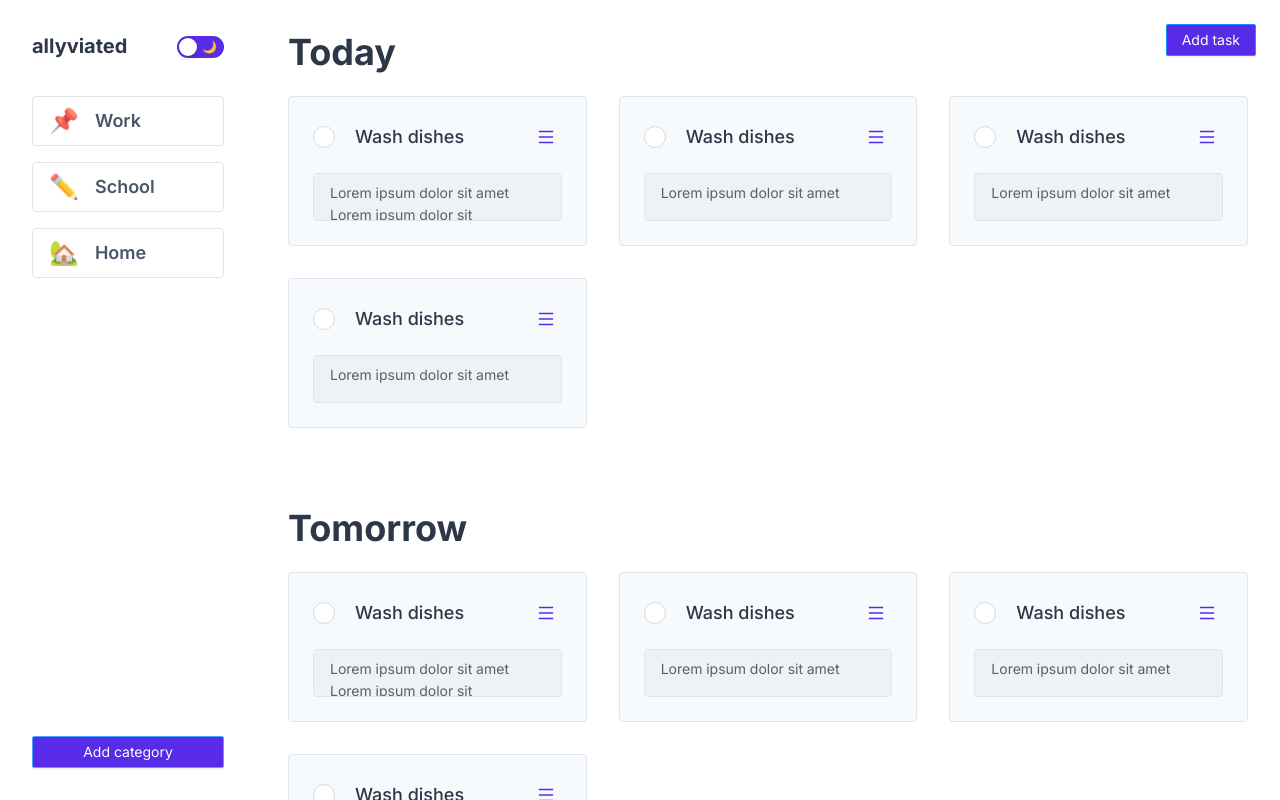
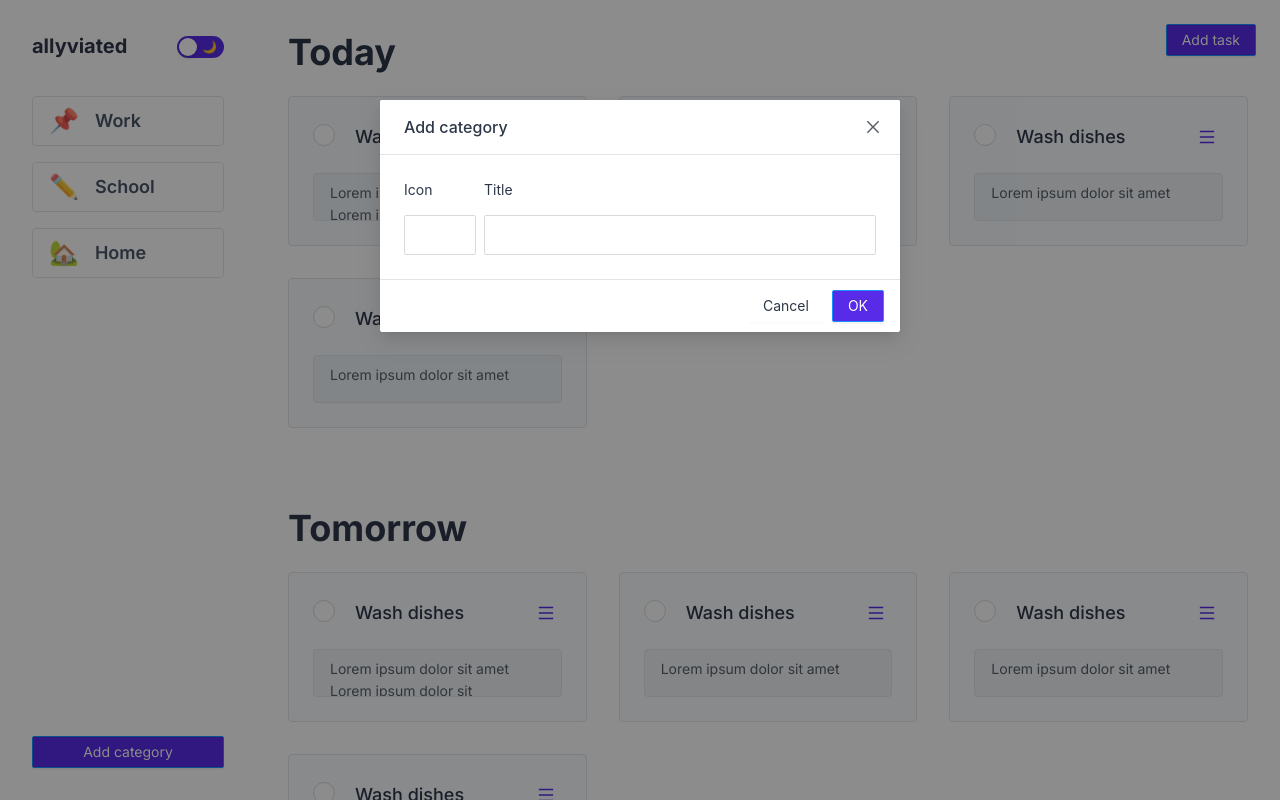
Before and after one commit to allyssasalvacion/my-to-do-list, a React (Create React App) app: page / in a window 1280 px wide. Both pictures are taken after a click on the button "Add category". Built offline with nearby package versions, Linux system fonts and the light colour scheme.

Commit message:
Finish template

```diff
--- a/src/App.js
+++ b/src/App.js
@@ -1,9 +1,54 @@
+import React from "react";
 import "./App.css";
+import { Button } from "antd";
+import TaskModal from "./components/TaskModal/TaskModal";
 import DayContainer from "./components/DayContainer";
 
 function App() {
+  const [visible, setVisible] = React.useState(false);
+  const [confirmLoading, setConfirmLoading] = React.useState(false);
+
+  const showModal = () => {
+    setVisible(true);
+  };
+
+  const handleOk = () => {
+    setConfirmLoading(true);
+    setTimeout(() => {
+      setVisible(false);
+      setConfirmLoading(false);
+    }, 2000);
+  };
+
+  const handleCancel = () => {
+    console.log("Clicked cancel button");
+    setVisible(false);
+  };
+
   return (
     <div className="p-8 mx-auto font-inter w-full">
+      <div className="absolute right-0 top-0 mr-8 mt-8 md:mr-6 md:mt-6">
+        <Button
+          type="primary"
+          className="hover:opacity-80"
+          style={{
+            background: "#582be8",
+          }}
+          onClick={showModal}
+        >
+          Add task
+        </Button>
+        {visible ? (
+          <TaskModal
+            visible={visible}
+            handleOk={handleOk}
+            handleCancel={handleCancel}
+            confirmLoading={confirmLoading}
+          />
+        ) : (
+          <div></div>
+        )}
+      </div>
       <div className="flex flex-col gap-20 justify-center items-center pb-12">
         <DayContainer date="Today" />
         <DayContainer date="Tomorrow" />
--- /dev/null
+++ b/src/components/CategoryModal/CategoryModal.js
@@ -0,0 +1,27 @@
+import { Modal, Input } from "antd";
+import "./index.css";
+
+const CategoryModal = ({ visible, handleOk, handleCancel, confirmLoading }) => {
+  return (
+    <Modal
+      title="Add category"
+      visible={visible}
+      onOk={handleOk}
+      confirmLoading={confirmLoading}
+      onCancel={handleCancel}
+    >
+      <div className="grid gap-2 grid-cols-12">
+        <div className="col-span-2">
+          <p>Icon</p>
+          <Input size="large" maxLength={1} />
+        </div>
+        <div className="col-span-10">
+          <p>Title</p>
+          <Input size="large" maxLength={15} />
+        </div>
+      </div>
+    </Modal>
+  );
+};
+
+export default CategoryModal;
--- /dev/null
+++ b/src/components/CategoryModal/index.css
@@ -0,0 +1,27 @@
+.ant-modal-content, .ant-modal-header {
+  @apply bg-light_background dark:bg-dark_sub_container text-light_primary dark:text-dark_primary;
+}
+.ant-modal-title {
+  @apply text-light_primary dark:text-dark_primary;
+}
+.ant-input  {
+  @apply bg-light_background dark:bg-dark_container dark:border-dark_border dark:text-dark_primary;
+}
+.ant-modal-header {
+  @apply border-light_border dark:border-dark_border;
+}
+.ant-modal-footer {
+  @apply border-light_border dark:border-dark_border;
+}
+.ant-modal-close-x .ant-modal-close-icon {
+  @apply text-light_tertiary dark:text-dark_tertiary;
+}
+.ant-btn-primary {
+  @apply bg-accent dark:text-dark_primary;
+}
+.ant-btn-primary:hover {
+  @apply bg-accent hover:opacity-80;
+}
+.ant-modal-footer .ant-btn:first-child, .ant-modal-close-x {
+  @apply bg-transparent text-light_primary dark:text-dark_primary border-0 hover:bg-light_container dark:hover:bg-dark_secondary_button;
+}
--- a/src/components/Sidebar.js
+++ b/src/components/Sidebar.js
@@ -1,8 +1,30 @@
+import React from "react";
 import Category from "./Category";
 import Toggle from "./ThemeToggle";
+import CategoryModal from "./CategoryModal/CategoryModal";
 import { Button } from "antd";
 
 const Sidebar = () => {
+  const [visible, setVisible] = React.useState(false);
+  const [confirmLoading, setConfirmLoading] = React.useState(false);
+
+  const showModal = () => {
+    setVisible(true);
+  };
+
+  const handleOk = () => {
+    setConfirmLoading(true);
+    setTimeout(() => {
+      setVisible(false);
+      setConfirmLoading(false);
+    }, 2000);
+  };
+
+  const handleCancel = () => {
+    console.log("Clicked cancel button");
+    setVisible(false);
+  };
+
   return (
     <div className="flex flex-col flex-shrink-0 p-8 w-full md:w-64">
       <div className="flex flex-row items-center justify-between flex-shrink-0">
@@ -20,9 +42,20 @@ const Sidebar = () => {
         type="primary"
         className="hover:opacity-80"
         style={{ background: "#582be8" }}
+        onClick={showModal}
       >
         Add category
       </Button>
+      {visible ? (
+        <CategoryModal
+          visible={visible}
+          handleOk={handleOk}
+          handleCancel={handleCancel}
+          confirmLoading={confirmLoading}
+        />
+      ) : (
+        <div></div>
+      )}
     </div>
   );
 };
--- a/src/components/TaskContainer/TaskContainer.js
+++ b/src/components/TaskContainer/TaskContainer.js
@@ -23,13 +23,12 @@ const TaskContainer = ({ task, note }) => {
 
   return (
     <div className="flex flex-col gap-5 p-6 rounded border bg-light_container dark:bg-dark_container border-light_border dark:border-dark_border">
-      <header className="w-full flex items-center justify-between">
-        <div className="flex items-center gap-5">
-          <Checkbox onChange={onChange} />
-          <h4 className="text-lg text-semibold m-0 text-light_primary dark:text-dark_primary">
+      <header className="w-full flex items-start justify-between">
+        <Checkbox onChange={onChange}>
+          <h4 className="text-lg text-semibold break-normal sm:break-words md:break-all lg:truncate xl:break-normal pl-3 m-0 text-light_primary dark:text-dark_primary">
             {task}
           </h4>
-        </div>
+        </Checkbox>
         <Dropdown overlay={menu} placement="bottomRight">
           <Button type="link" shape="circle" icon={<MenuOutlined />} />
         </Dropdown>
--- /dev/null
+++ b/src/components/TaskModal/TaskModal.js
@@ -0,0 +1,35 @@
+import { Modal, Input, DatePicker } from "antd";
+import "./index.css";
+
+const { TextArea } = Input;
+
+const TaskModal = ({ visible, handleOk, handleCancel, confirmLoading }) => {
+  function onChange(date, dateString) {
+    console.log(date, dateString);
+  }
+
+  return (
+    <Modal
+      title="Add task"
+      visible={visible}
+      onOk={handleOk}
+      confirmLoading={confirmLoading}
+      onCancel={handleCancel}
+    >
+      <div className="grid gap-2 grid-cols-12">
+        <div className="col-span-4">
+          <p>Date</p>
+          <DatePicker onChange={onChange} size="large" placeholder="" />
+        </div>
+        <div className="col-span-8">
+          <p>Title</p>
+          <Input size="large" maxLength={30} />
+        </div>
+      </div>
+      <p className="mt-8">Note</p>
+      <TextArea showCount maxLength={1000} size="large" className="mb-5" />
+    </Modal>
+  );
+};
+
+export default TaskModal;
--- /dev/null
+++ b/src/components/TaskModal/index.css
@@ -0,0 +1,13 @@
+.ant-picker {
+  @apply bg-light_background dark:bg-dark_container dark:border-dark_border;
+}
+.ant-picker-input, .ant-picker-suffix {
+  @apply dark:text-dark_primary
+}
+.ant-picker input, .ant-input-textarea::after {
+  @apply dark:text-dark_primary;
+}
+
+.ant-input-textarea::after {
+  @apply font-inter text-xs mt-2;
+}
--- a/src/index.js
+++ b/src/index.js
@@ -2,11 +2,9 @@ import React from "react";
 import ReactDOM from "react-dom";
 import "./index.css";
 import App from "./App";
-import { Button } from "antd";
 import { ThemeProvider } from "./components/ThemeContext";
 import Background from "./components/Background";
 import Sidebar from "./components/Sidebar";
-import reportWebVitals from "./tests/reportWebVitals";
 
 ReactDOM.render(
   <React.StrictMode>
@@ -14,17 +12,6 @@ ReactDOM.render(
       <Background>
         <Sidebar />
         <main className="w-full relative overflow-y-auto">
-          <div className="absolute right-0 top-0 mr-8 mt-8 md:mr-6 md:mt-6">
-            <Button
-              type="primary"
-              className="hover:opacity-80"
-              style={{
-                background: "#582be8",
-              }}
-            >
-              Add task
-            </Button>
-          </div>
           <App />
         </main>
       </Background>
@@ -32,8 +19,3 @@ ReactDOM.render(
   </React.StrictMode>,
   document.getElementById("root")
 );
-
-// If you want to start measuring performance in your app, pass a function
-// to log results (for example: reportWebVitals(console.log))
-// or send to an analytics endpoint. Learn more: https://bit.ly/CRA-vitals
-reportWebVitals();
--- a/src/tests/reportWebVitals.js
+++ /dev/null
@@ -1,13 +0,0 @@
-const reportWebVitals = onPerfEntry => {
-  if (onPerfEntry && onPerfEntry instanceof Function) {
-    import('web-vitals').then(({ getCLS, getFID, getFCP, getLCP, getTTFB }) => {
-      getCLS(onPerfEntry);
-      getFID(onPerfEntry);
-      getFCP(onPerfEntry);
-      getLCP(onPerfEntry);
-      getTTFB(onPerfEntry);
-    });
-  }
-};
-
-export default reportWebVitals;
--- a/tailwind.config.js
+++ b/tailwind.config.js
@@ -7,6 +7,7 @@ module.exports = {
     colors: {
       accent: "#582be8",
       red: "#d73a49",
+      transparent: "transparent",
 
       // dark background palette
       dark_background: "#090d11",
```
Also changed, not shown: src/tests/setupTests.js (deleted, +0 -5 lines), 1 other file (tests, documents, lock files or other folders).
